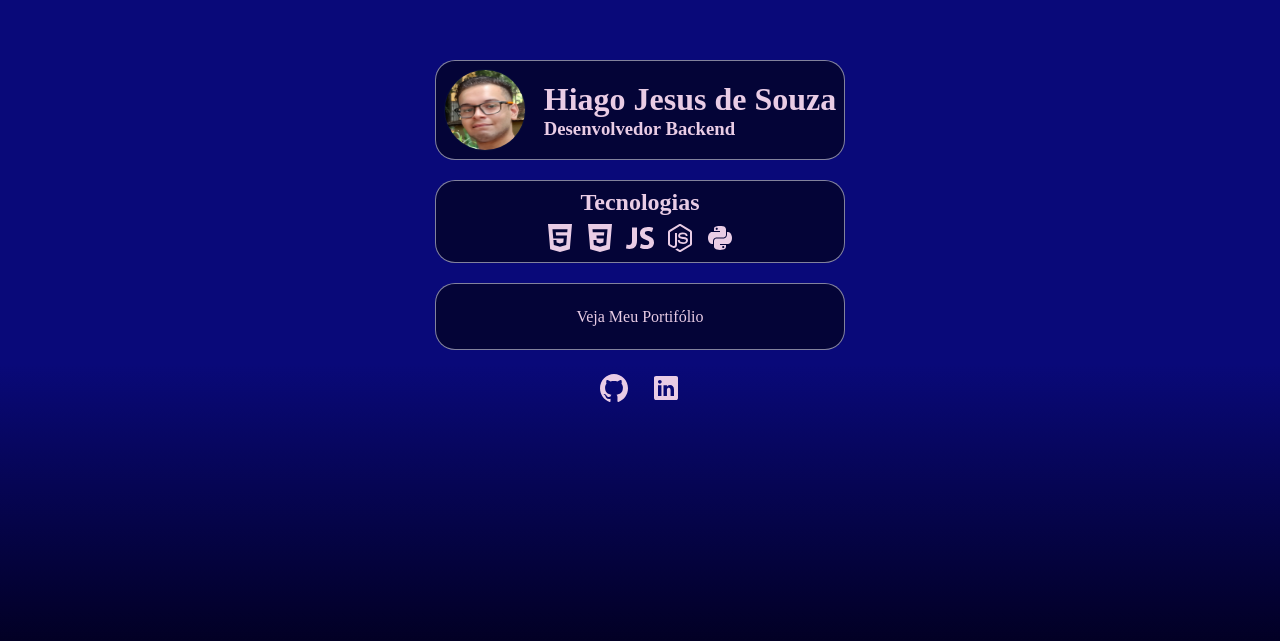
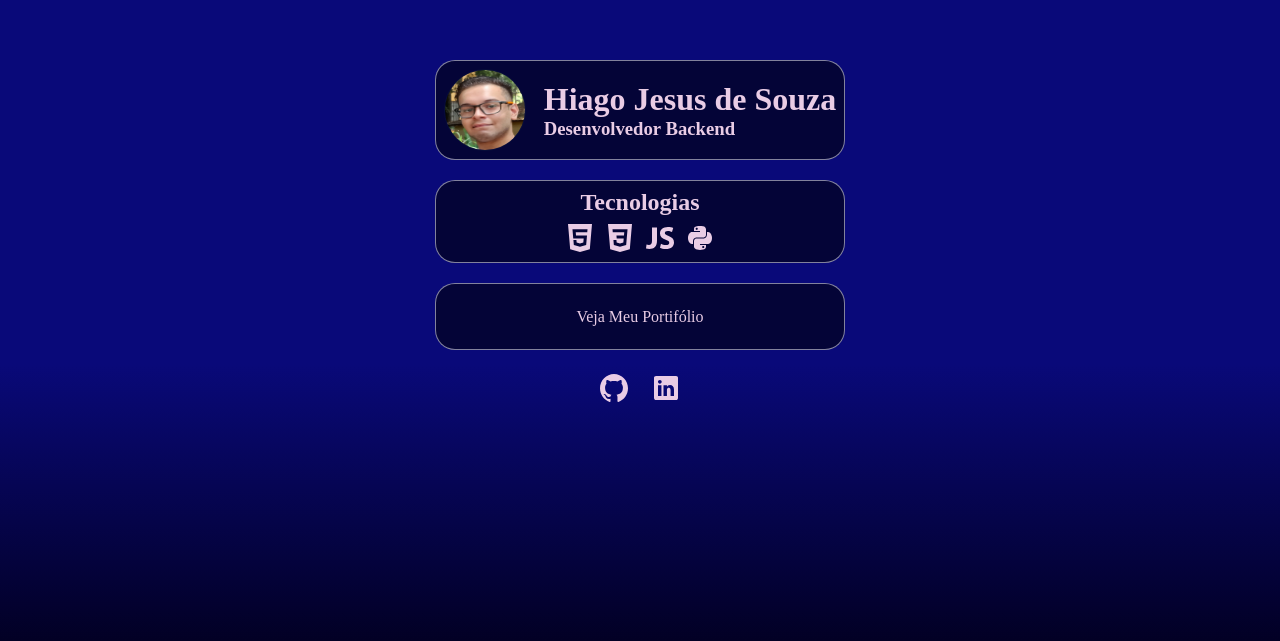
Before and after one commit to hiagosso/meuPerfilHIago, a plain HTML site: page index.html in a window 1280 px wide. Shown: the part 157-798 px from the top of the page. Drawn offline with nearby package versions, Linux system fonts and the light colour scheme.

Commit message:
Atualizar o index.html

```diff
--- a/index.html
+++ b/index.html
@@ -25,7 +25,6 @@
           <ion-icon size="large" name="logo-html5"></ion-icon>
           <ion-icon size="large" name="logo-css3"></ion-icon>
           <ion-icon size="large" name="logo-javascript"></ion-icon>
-          <ion-icon size="large" name="logo-nodejs"></ion-icon>
           <ion-icon size="large" name="logo-python"></ion-icon>
         </div>
       </div>
```
